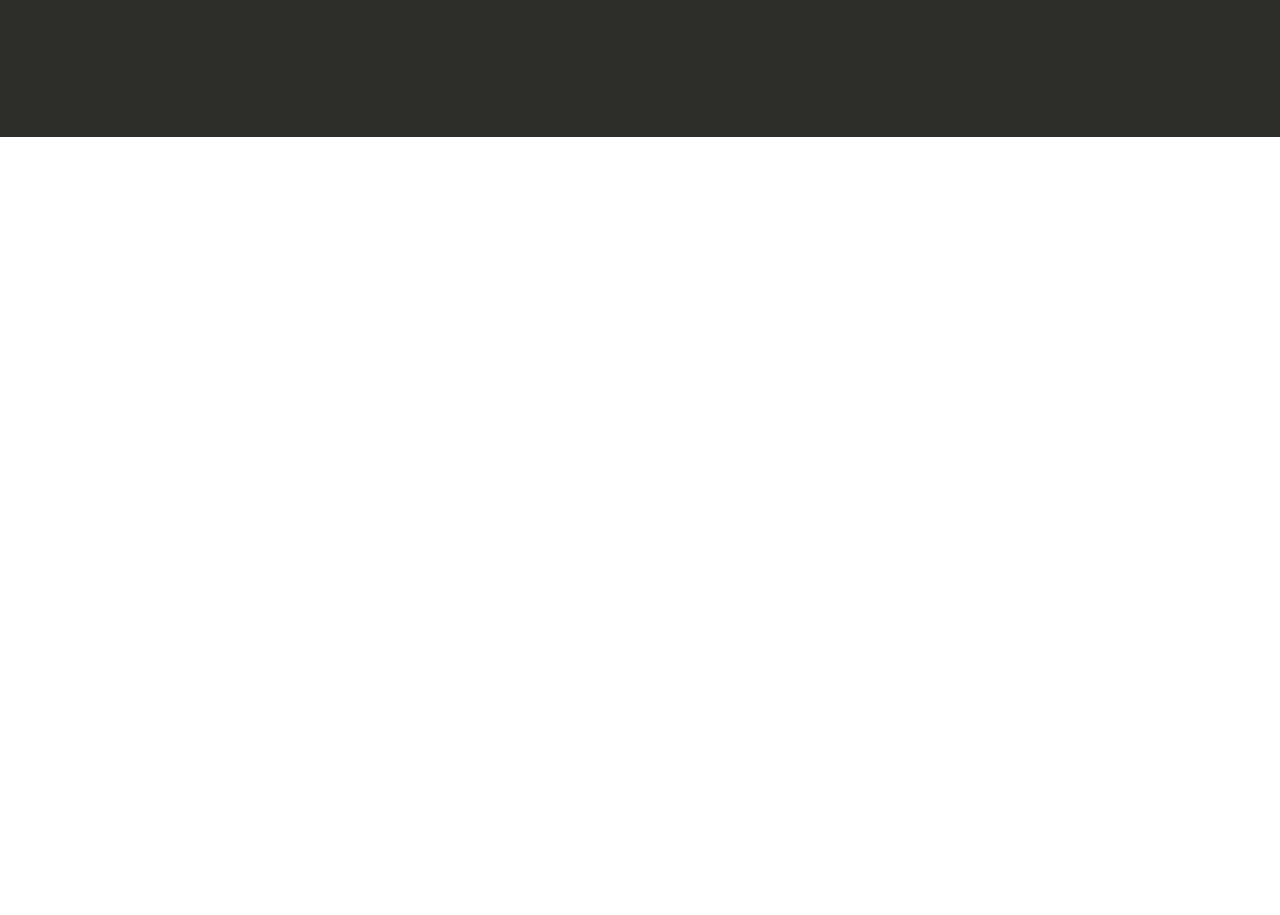
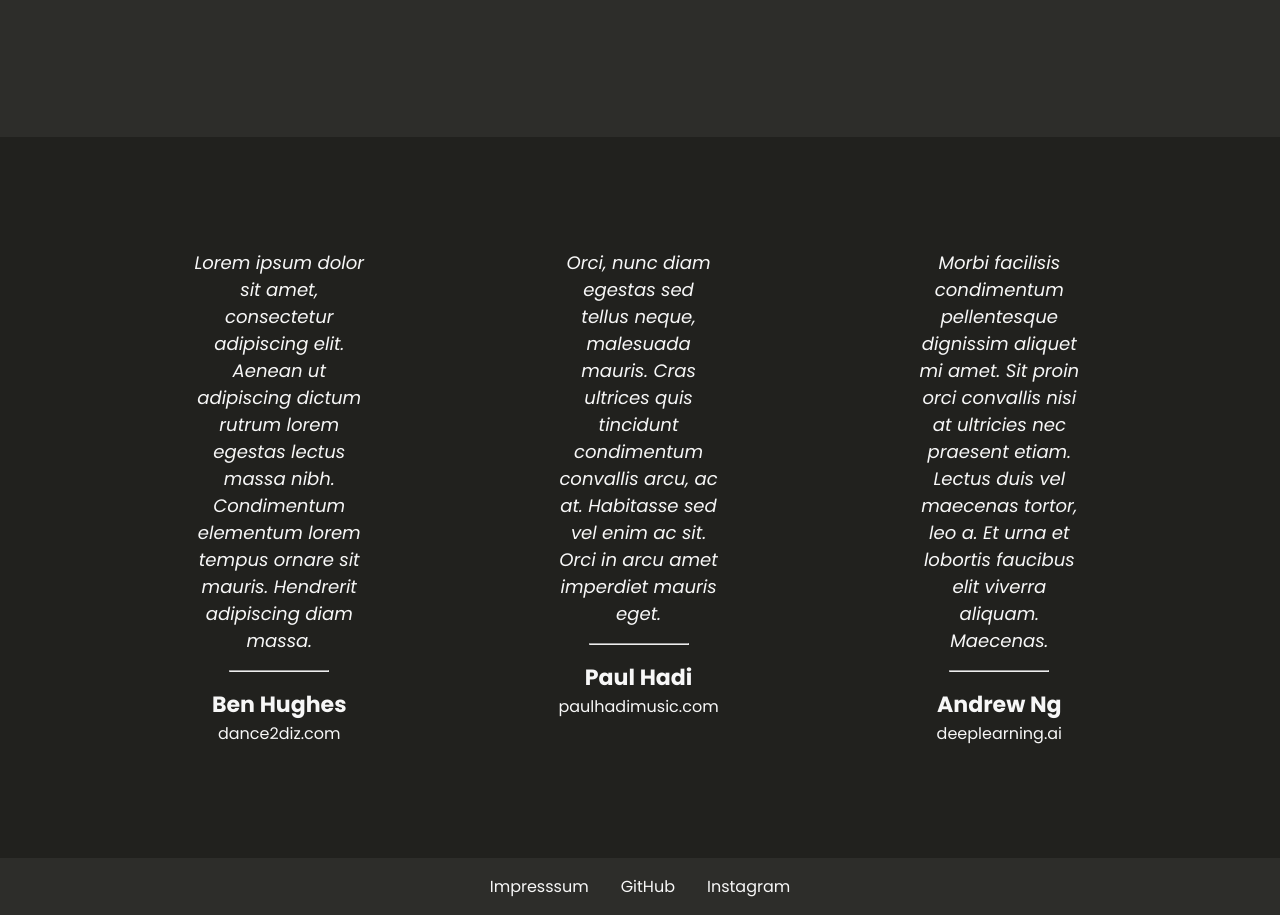
Before and after one commit to niklasluehr/portfolio, a Vue app: page / in a window 1280 px wide. Shown: the part 2220-3135 px from the top of the page. Before the commit the page ends 2357 px from the top, so only its background shows below. Built offline with nearby package versions, Linux system fonts and the light colour scheme.

Commit message:
add testimonials and footer

```diff
--- a/src/App.vue
+++ b/src/App.vue
@@ -30,6 +30,11 @@
     </nav>
   </div>
   <router-view />
+  <footer>
+    <a href="">Impresssum</a>
+    <a href="">GitHub</a>
+    <a href="">Instagram</a>
+  </footer>
 
   <div id="contact-form" :style="{ top: contactFormTop }">
     <h1>let's get this done!</h1>
@@ -175,6 +180,13 @@ a {
   display: none;
 }
 
+footer {
+  padding: 1em;
+  justify-content: center;
+  display: flex;
+  gap: 2em;
+}
+
 #contact-form {
   position: fixed;
   z-index: 10;
--- a/src/views/Home.vue
+++ b/src/views/Home.vue
@@ -35,6 +35,43 @@
         </div>
         <img src="@/assets/codefast.png" alt="codefast.app screenshot" />
       </section>
+    </section>
+
+    <section class="testimonials">
+      <ul>
+        <li class="testimonial">
+          <blockquote>
+            Lorem ipsum dolor sit amet, consectetur adipiscing elit. Aenean ut
+            adipiscing dictum rutrum lorem egestas lectus massa nibh.
+            Condimentum elementum lorem tempus ornare sit mauris. Hendrerit
+            adipiscing diam massa.
+          </blockquote>
+          <hr>
+          <h3>Ben Hughes</h3>
+          <p>dance2diz.com</p>
+        </li>
+        <li class="testimonial">
+          <blockquote>
+            Orci, nunc diam egestas sed tellus neque, malesuada mauris. Cras
+            ultrices quis tincidunt condimentum convallis arcu, ac at. Habitasse
+            sed vel enim ac sit. Orci in arcu amet imperdiet mauris eget.
+          </blockquote>
+          <hr>
+          <h3>Paul Hadi</h3>
+          <p>paulhadimusic.com</p>
+        </li>
+        <li class="testimonial">
+          <blockquote>
+            Morbi facilisis condimentum pellentesque dignissim aliquet mi amet.
+            Sit proin orci convallis nisi at ultricies nec praesent etiam.
+            Lectus duis vel maecenas tortor, leo a. Et urna et lobortis faucibus
+            elit viverra aliquam. Maecenas.
+          </blockquote>
+          <hr>
+          <h3>Andrew Ng</h3>
+          <p>deeplearning.ai</p>
+        </li>
+      </ul>
     </section>
   </div>
 </template>
@@ -123,7 +160,45 @@ export default {
   }
 }
 
-.right{
+.testimonials {
+  background: #21211e;
+  padding: 7em 15%;
+
+  ul {
+    margin: 0;
+    padding: 0;
+    text-align: center;
+    display: flex;
+    flex-direction: row;
+    gap: 12em;
+    justify-content: space-between;
+  }
+}
+
+.testimonial {
+  list-style-type: none;
+
+  blockquote {
+    margin: 0;
+    font-style: italic;
+    font-size: 1.13rem;
+  }
+  h3 {
+    font-size: 1.38rem;
+    margin: 0;
+  }
+  p {
+    font-size: 1rem;
+    margin: 0;
+  }
+  hr {
+    margin: 1em auto;
+    width: 6.25em;
+    color:var(--accent-color);
+  }
+}
+
+.right {
   justify-content: right;
 }
 </style>
```
